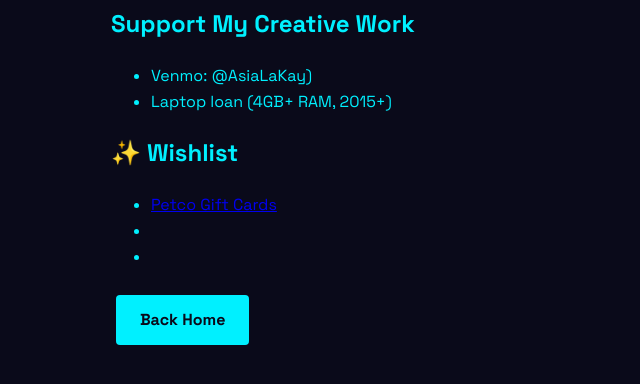
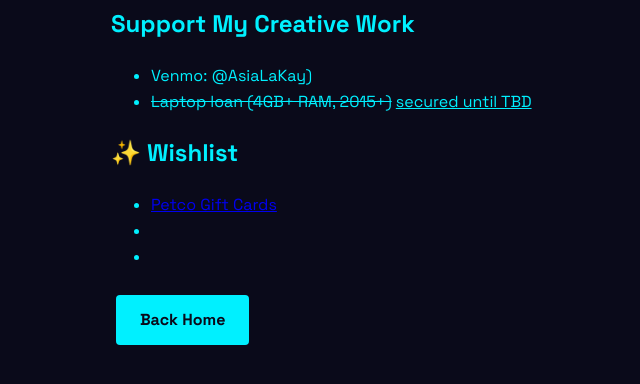
Before and after one commit to asiakay/asia-lakay-hub, a plain HTML site: page mutual-aid.html in a window 1280 px wide. Shown: the part 126-510 px from the top of the page, without its empty margins (129-769 px from the left). Drawn offline with Linux system fonts and the light colour scheme.

Commit message:
6️⃣🥡 Updated with Glitch

```diff
--- a/mutual-aid.html
+++ b/mutual-aid.html
@@ -11,7 +11,7 @@
     <h2>Support My Creative Work</h2>
     <ul>
       <li>Venmo: @AsiaLaKay)</li>
-      <li><strikethrough>Laptop loan (4GB+ RAM, 2015+)</strikethrough></li>
+      <li><del>Laptop loan (4GB+ RAM, 2015+)</del> <ins>secured until TBD</ins></li>
     </ul>
 
     <h2>✨ Wishlist</h2>
```
